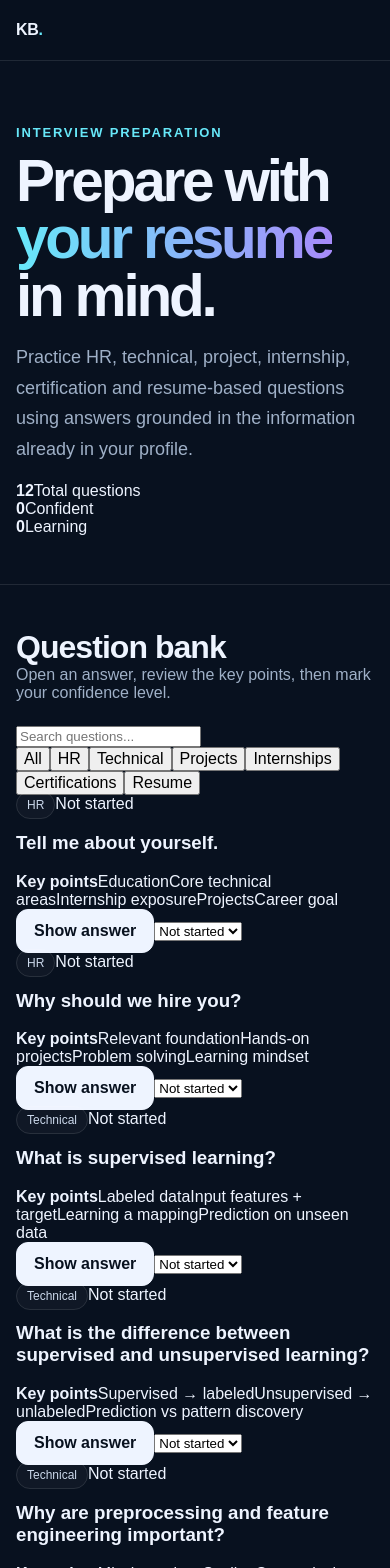
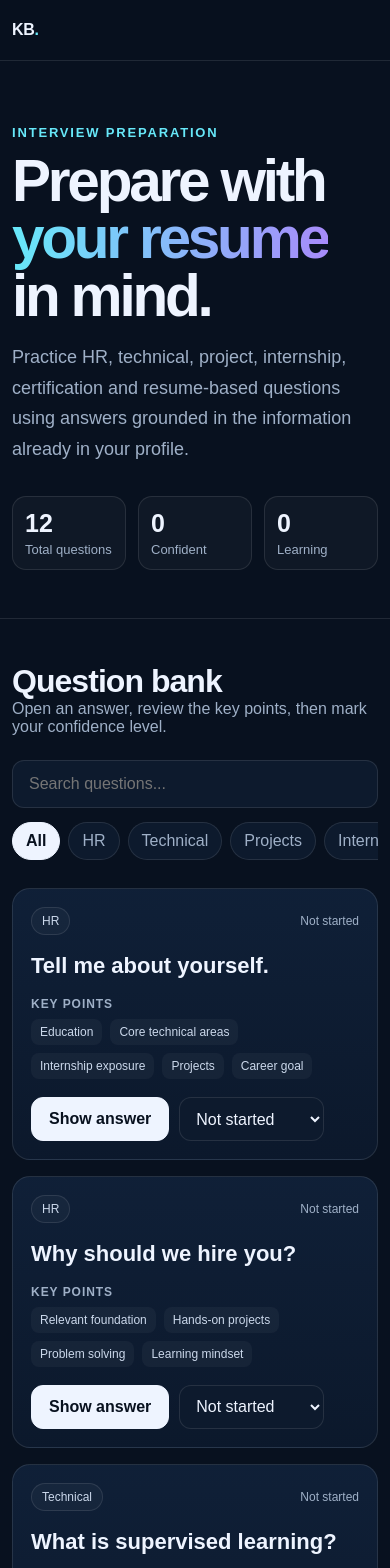
Before and after one commit to Karanaldo-07/karan-interview-prep, a Next.js app: page /interview in a window 390 px wide. Shown: the top 1568 px of the page. Built offline with nearby package versions, Linux system fonts and the light colour scheme.

Commit message:
feat: style interview preparation experience

```diff
--- a/app/globals.css
+++ b/app/globals.css
@@ -2,7 +2,7 @@
 html { scroll-behavior: smooth; }
 body { margin: 0; background: #08111f; color: #eef4ff; font-family: Arial, Helvetica, sans-serif; }
 a { color: inherit; text-decoration: none; }
-button { font: inherit; }
+button, input, select { font: inherit; }
 
 :root {
   --bg: #08111f;
@@ -17,10 +17,10 @@ button { font: inherit; }
 
 .container { width: min(1120px, calc(100% - 32px)); margin: auto; }
 .nav { position: sticky; top: 0; z-index: 20; backdrop-filter: blur(18px); background: rgba(8,17,31,.78); border-bottom: 1px solid var(--line); }
-.nav-inner { height: 68px; display: flex; align-items: center; justify-content: space-between; gap: 20px; }
+.nav-inner { min-height: 68px; display: flex; align-items: center; justify-content: space-between; gap: 20px; }
 .brand { font-weight: 800; letter-spacing: -.02em; }
 .brand span { color: var(--accent); }
-.nav-links { display: flex; gap: 18px; color: var(--muted); font-size: 14px; }
+.nav-links { display: flex; gap: 16px; color: var(--muted); font-size: 13px; overflow-x: auto; white-space: nowrap; }
 .nav-links a:hover { color: var(--text); }
 
 .hero { padding: 88px 0 64px; }
@@ -50,13 +50,49 @@ h2 { margin: 0; font-size: 32px; letter-spacing: -.03em; }
 .skill strong { display: block; margin-bottom: 7px; }
 .skill span { color: var(--muted); font-size: 14px; line-height: 1.6; }
 
+.prep-card { display: flex; align-items: center; justify-content: space-between; gap: 24px; }
+.prep-card p { margin-bottom: 0; }
+
+.interview-hero { padding-bottom: 48px; }
+.stats { display: grid; grid-template-columns: repeat(3, 160px); gap: 12px; margin-top: 32px; }
+.stat { padding: 16px; border: 1px solid var(--line); border-radius: 14px; background: rgba(255,255,255,.03); }
+.stat strong { display: block; font-size: 25px; }
+.stat span { display: block; margin-top: 4px; color: var(--muted); font-size: 13px; }
+.interview-controls { display: grid; gap: 14px; margin-bottom: 24px; }
+.interview-controls input { width: 100%; padding: 14px 16px; border: 1px solid var(--line); border-radius: 12px; background: var(--panel); color: var(--text); outline: none; }
+.interview-controls input:focus { border-color: var(--accent); }
+.filters { display: flex; gap: 8px; overflow-x: auto; padding-bottom: 4px; }
+.filter { flex: 0 0 auto; padding: 9px 13px; border: 1px solid var(--line); border-radius: 999px; background: var(--panel); color: var(--muted); cursor: pointer; }
+.filter.active { background: var(--text); color: var(--bg); border-color: var(--text); font-weight: 700; }
+.question-list { display: grid; gap: 16px; }
+.question-card { padding: 22px; border: 1px solid var(--line); border-radius: 18px; background: linear-gradient(180deg, rgba(17,34,58,.9), rgba(13,26,45,.9)); }
+.question-top { display: flex; justify-content: space-between; align-items: center; gap: 12px; }
+.status { color: var(--muted); font-size: 12px; }
+.status.learning { color: #fbbf24; }
+.status.confident { color: #86efac; }
+.question-card h3 { margin: 16px 0; font-size: 22px; line-height: 1.35; }
+.key-points { display: flex; flex-wrap: wrap; gap: 8px; align-items: center; }
+.key-points strong { width: 100%; font-size: 12px; color: var(--muted); text-transform: uppercase; letter-spacing: .08em; }
+.key-points span { padding: 6px 9px; border-radius: 8px; background: rgba(255,255,255,.04); color: #cbd8eb; font-size: 12px; }
+.answer { margin-top: 18px; padding: 17px; border-left: 2px solid var(--accent); border-radius: 0 12px 12px 0; background: rgba(103,232,249,.04); }
+.answer strong { font-size: 13px; }
+.answer p { margin-bottom: 0; color: #d5e0ef; line-height: 1.7; }
+.question-actions { display: flex; gap: 10px; flex-wrap: wrap; margin-top: 18px; }
+.question-actions select { min-width: 145px; padding: 11px 12px; border: 1px solid var(--line); border-radius: 12px; background: var(--panel); color: var(--text); }
+.empty { text-align: center; color: var(--muted); }
+
 .footer { padding: 40px 0 60px; color: var(--muted); font-size: 14px; }
 
 @media (max-width: 760px) {
-  .nav-inner { height: 60px; }
+  .container { width: min(100% - 24px, 1120px); }
+  .nav-inner { min-height: 60px; }
   .nav-links { display: none; }
   .hero { padding: 64px 0 48px; }
   .grid, .skill-grid { grid-template-columns: 1fr; }
   .section { padding: 44px 0; }
   h1 { font-size: clamp(42px, 15vw, 64px); }
+  .stats { grid-template-columns: repeat(3, minmax(0,1fr)); }
+  .stat { padding: 12px; }
+  .prep-card { align-items: flex-start; flex-direction: column; }
+  .question-card { padding: 18px; }
 }
```
